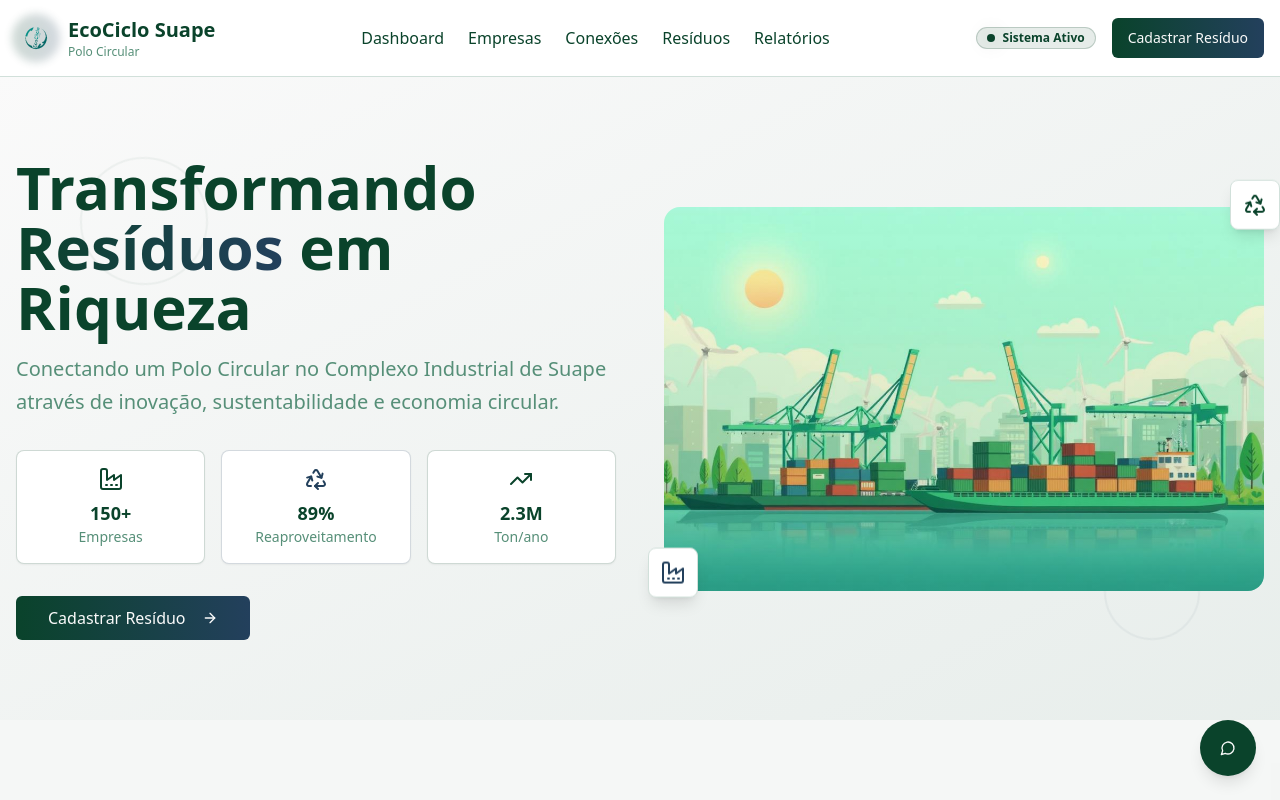
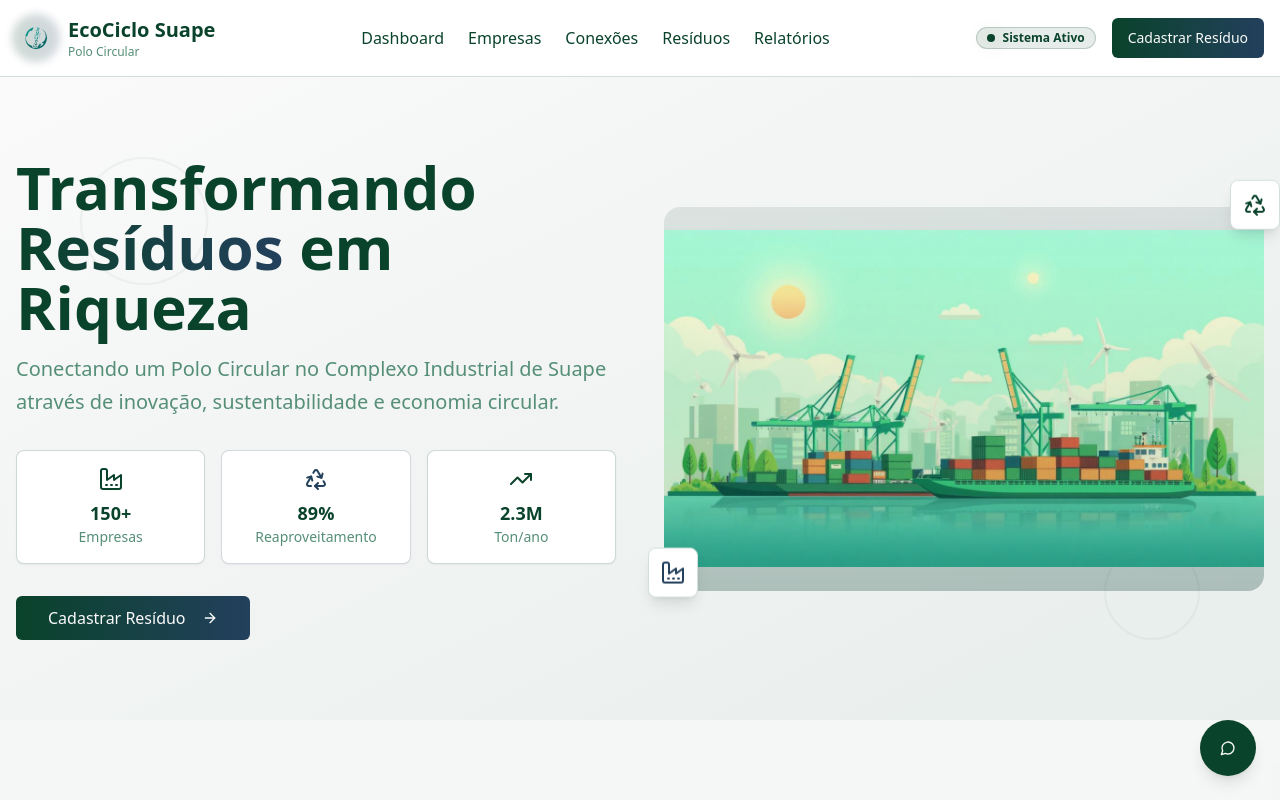
Before and after one commit to darussiak/suape-eco-flow, a React (Vite) app: page / in a window 1280 px wide. Shown: the top 800 px of the page. Built offline with nearby package versions, Linux system fonts and the light colour scheme.

Commit message:
Update hero image
Update the hero banner image to a new illustration of Porto de Suape, ensuring the entire image is visible.

```diff
--- a/src/components/HeroSection.tsx
+++ b/src/components/HeroSection.tsx
@@ -69,8 +69,8 @@ const HeroSection = () => {
             <div className="relative overflow-hidden rounded-2xl">
               <img
                 src={heroBanner}
-                alt="Economia Circular Suape"
-                className="w-full h-96 object-cover"
+                alt="Porto de Suape - Economia Circular"
+                className="w-full h-96 object-contain bg-gradient-to-br from-eco-green/10 to-eco-blue/10"
               />
               <div className="absolute inset-0 bg-gradient-to-t from-eco-green/20 to-transparent"></div>
             </div>
```
